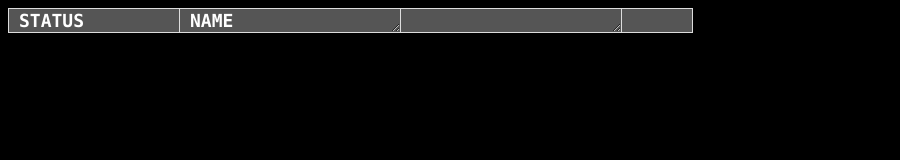
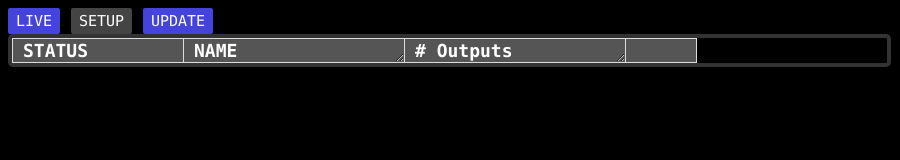
Before and after one commit to alex-Arc/BlackLED-control, an Electron app: page src/html/index.html in a window 900 px wide. Drawn offline with nearby package versions, Linux system fonts and the light colour scheme; no server answers.

Commit message:
add live mode setup mode and update button

```diff
--- a/src/html/index.html
+++ b/src/html/index.html
@@ -7,14 +7,17 @@
       <script src="../js/index.js"></script>
   </head>
   <body>
-    <!-- <div class="node-div" id="test"> -->
+    <button id="liveMode" class="btn-primary" onClick="setMode('live')">LIVE</button>
+    <button id="setupMode" class="btn-default" onClick="setMode('setup')">SETUP</button>
+    <button class="btn-primary" onClick="updateTable()">UPDATE</button>
+    <div class="node-div" id="test">
       <div id="node-list">
         <table class="table" id="node-table">
           <thead>
             <tr>
               <th class="col-3">STATUS</th>
               <th class="col-4 resize-hz">NAME</th>
-              <th class="col-4 resize-hz"></th>
+              <th class="col-4 resize-hz"># Outputs</th>
               <!-- <th class="col-2"></th>
               <th class="col-2"></th> -->
               <th class="col-1"></th>
@@ -27,6 +30,6 @@
           </tbody>
         </table>
       </div>
-    <!-- </div> -->
+    </div>
   </body>
 </html>
--- a/src/js/index.js
+++ b/src/js/index.js
@@ -9,7 +9,24 @@ const nodeList = remote.getGlobal('nodeList')
 let node = []
 let network = require('network')
 
+let mode = 'live'
+
 let $ = require('jquery')
+
+function setMode (newMode) {
+  mode = newMode
+  let liveBtn = document.getElementById('liveMode')
+  let setupBtn = document.getElementById('setupMode')
+  if (mode === 'live') {
+    liveBtn.setAttribute('class', 'btn-primary')
+    setupBtn.setAttribute('class', 'btn-default')
+    updateTable()
+  } else {
+    liveBtn.setAttribute('class', 'btn-default')
+    setupBtn.setAttribute('class', 'btn-primary')
+    updateTable()
+  }
+}
 
 function resetClient (n) {
   node[n].status = 'Updating'
@@ -88,7 +105,10 @@ function updateTable () {
   let jsonObj = JSON.stringify(node, null, '\t')
   logger.debug(jsonObj)
   fs.writeFileSync(nodeList, jsonObj)
-  setTimeout(updateTable, 4000)
+  if (mode === 'live') {
+    setTimeout(updateTable, 4000)
+  } else if (mode === 'setup') {
+  }
 }
 
 function drawTable () {
```
